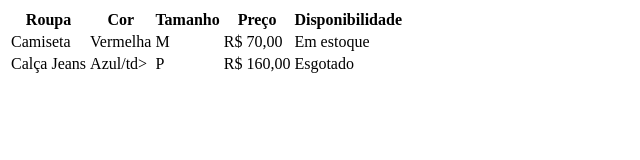
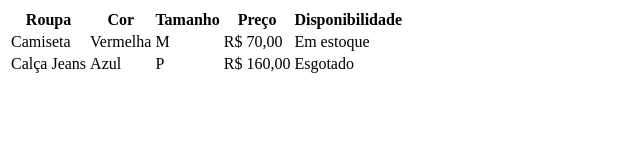
Before and after one commit to PauloFOJr/Aula-tabela, a plain HTML site: page index.html in a window 1280 px wide. Shown: the full height of the page, 0-640 px from the left. Drawn offline with Linux system fonts and the light colour scheme.

Commit message:
Correção da linha 26

```diff
--- a/index.html
+++ b/index.html
@@ -23,7 +23,7 @@
         </tr>
         <tr>
             <td>Calça Jeans</td>
-            <td>Azul/td>
+            <td>Azul</td>
             <td>P</td>
             <td>R$ 160,00</td>
             <td>Esgotado</td>
```
